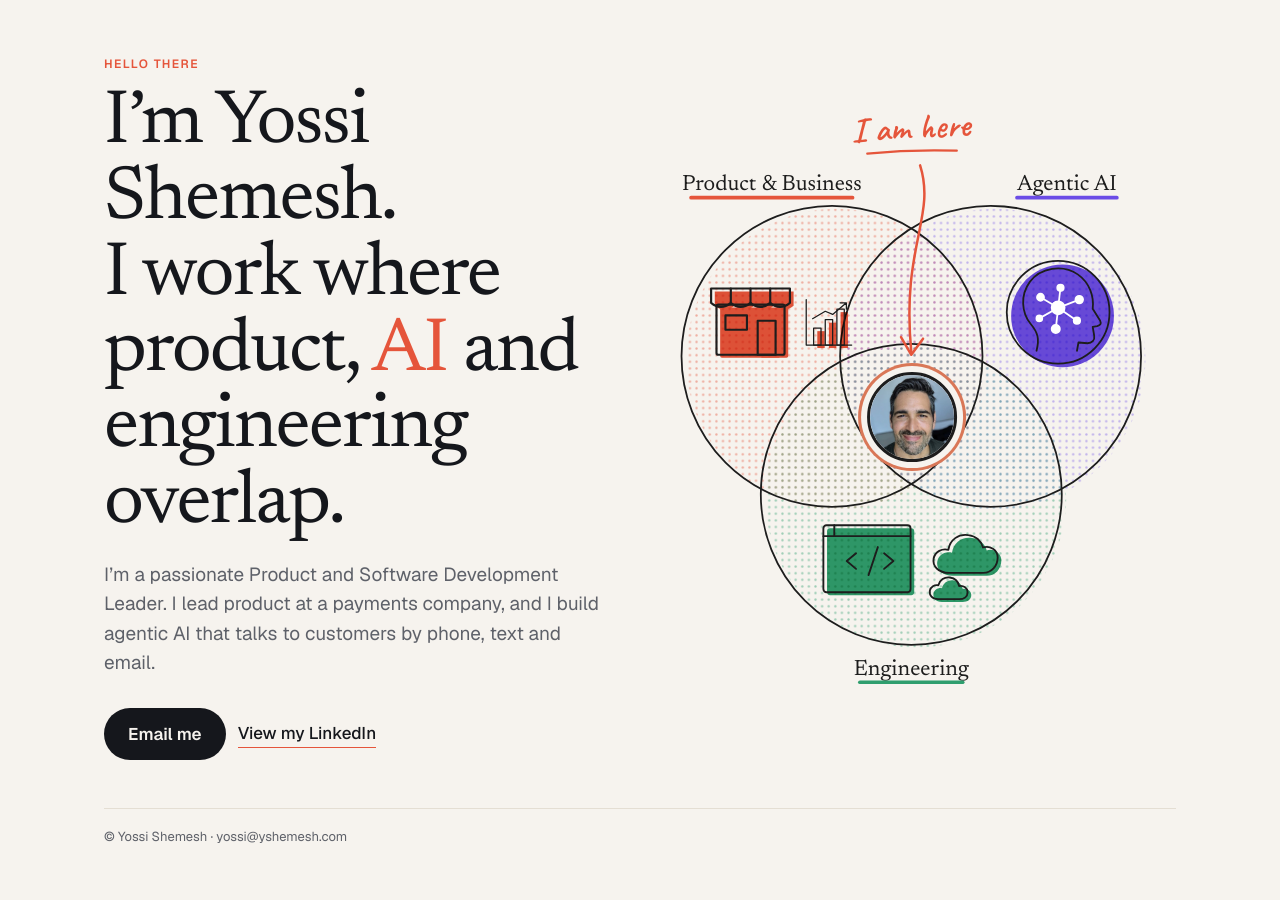
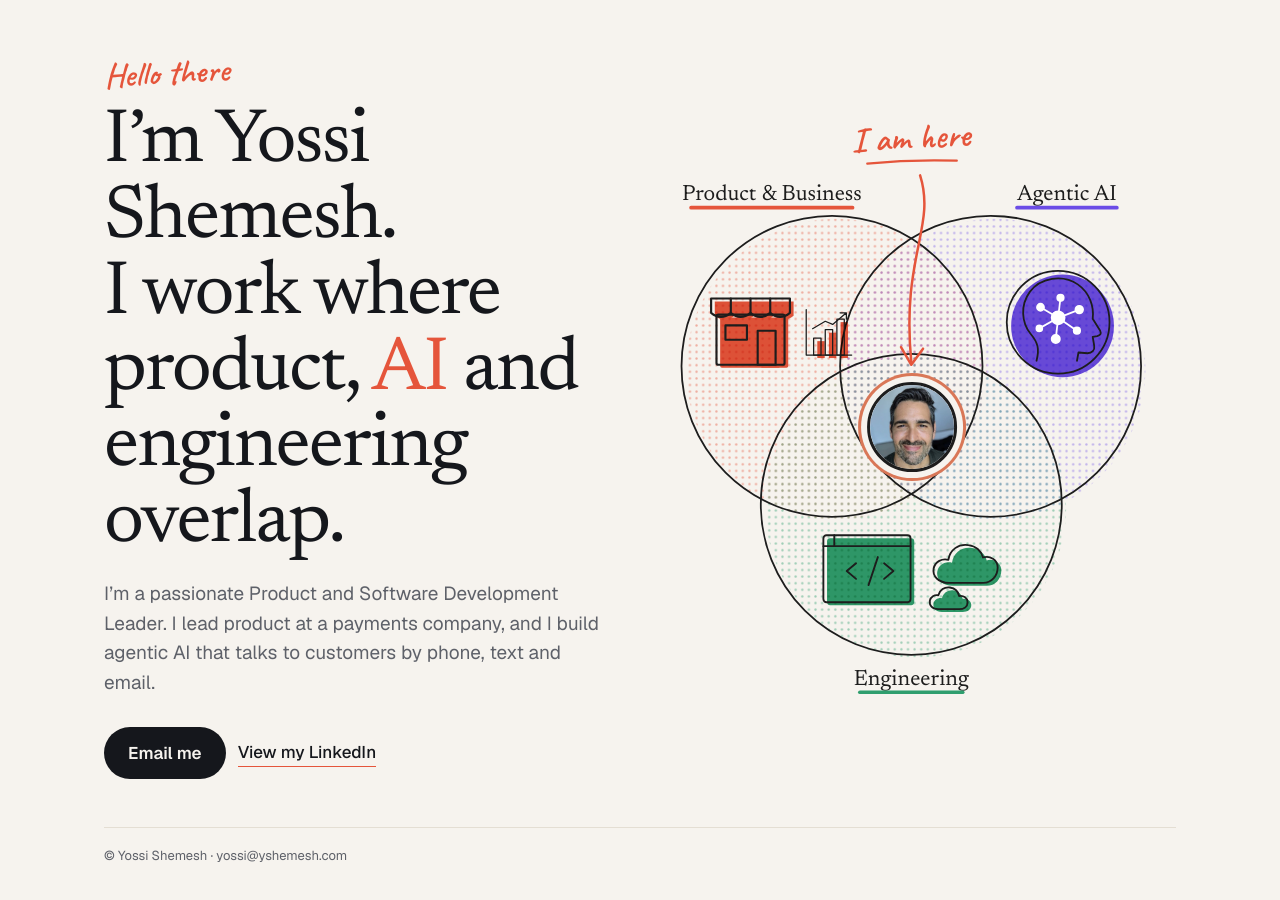
Before and after one commit to yosefsun/personal-page, a plain HTML site: page index.html in a window 1280 px wide. Drawn offline with nearby package versions, Linux system fonts and the light colour scheme.

Commit message:
Hello there label in handwriting font
Co-Authored-By: Claude Fable 5.2 <noreply@anthropic.com>

```diff
--- a/index.html
+++ b/index.html
@@ -18,7 +18,7 @@
 html,body{margin:0}
 body{background:var(--paper);color:var(--ink);font:17px/1.55 Geist,system-ui,-apple-system,sans-serif;-webkit-font-smoothing:antialiased}
 main{max-width:1120px;margin:0 auto;padding:56px 24px 64px;display:grid;grid-template-columns:1fr 1.05fr;gap:40px;align-items:center;min-height:100vh}
-.k{font:600 12px Geist,system-ui,sans-serif;letter-spacing:.12em;text-transform:uppercase;color:var(--clay)}
+.k{display:inline-block;font:600 34px/1 Caveat,cursive;color:var(--clay);transform:rotate(-3deg)}
 h1{font:400 clamp(44px,6vw,76px)/1 Newsreader,Georgia,serif;letter-spacing:-.025em;margin:14px 0 18px}
 h1 em{color:var(--clay);font-style:normal}
 .lead{font-size:19px;color:var(--muted);max-width:30em;margin:0 0 30px}
```
